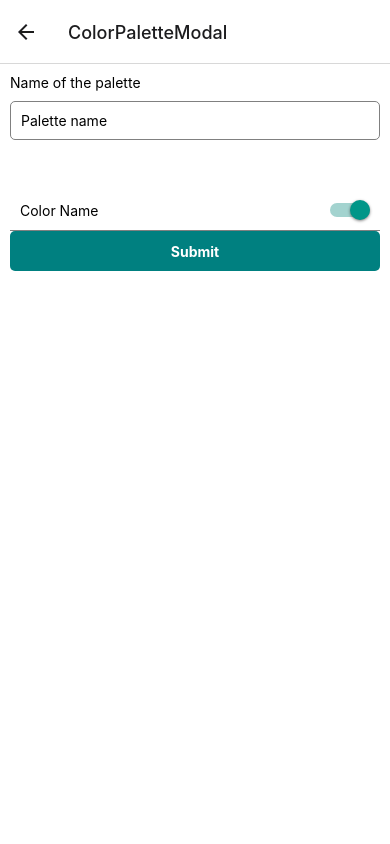
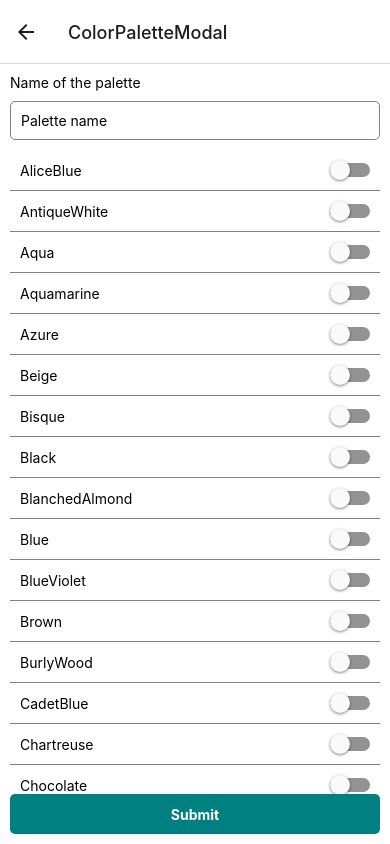
Before and after one commit to leandrodalmolin/fm-react-native, a React Native app: screen /ColorPaletteModal in a window 390 px wide. Built offline with nearby package versions, Linux system fonts and the light colour scheme; no server answers.

Commit message:
Add option to select colours to the colour palette registration

```diff
--- a/screens/ColorPaletteModal.js
+++ b/screens/ColorPaletteModal.js
@@ -8,22 +8,188 @@
   TouchableOpacity,
   Alert,
   Switch,
+  FlatList,
 } from 'react-native';
+
+const COLORS = [
+  { colorName: 'AliceBlue', hexCode: '#F0F8FF' },
+  { colorName: 'AntiqueWhite', hexCode: '#FAEBD7' },
+  { colorName: 'Aqua', hexCode: '#00FFFF' },
+  { colorName: 'Aquamarine', hexCode: '#7FFFD4' },
+  { colorName: 'Azure', hexCode: '#F0FFFF' },
+  { colorName: 'Beige', hexCode: '#F5F5DC' },
+  { colorName: 'Bisque', hexCode: '#FFE4C4' },
+  { colorName: 'Black', hexCode: '#000000' },
+  { colorName: 'BlanchedAlmond', hexCode: '#FFEBCD' },
+  { colorName: 'Blue', hexCode: '#0000FF' },
+  { colorName: 'BlueViolet', hexCode: '#8A2BE2' },
+  { colorName: 'Brown', hexCode: '#A52A2A' },
+  { colorName: 'BurlyWood', hexCode: '#DEB887' },
+  { colorName: 'CadetBlue', hexCode: '#5F9EA0' },
+  { colorName: 'Chartreuse', hexCode: '#7FFF00' },
+  { colorName: 'Chocolate', hexCode: '#D2691E' },
+  { colorName: 'Coral', hexCode: '#FF7F50' },
+  { colorName: 'CornflowerBlue', hexCode: '#6495ED' },
+  { colorName: 'Cornsilk', hexCode: '#FFF8DC' },
+  { colorName: 'Crimson', hexCode: '#DC143C' },
+  { colorName: 'Cyan', hexCode: '#00FFFF' },
+  { colorName: 'DarkBlue', hexCode: '#00008B' },
+  { colorName: 'DarkCyan', hexCode: '#008B8B' },
+  { colorName: 'DarkGoldenRod', hexCode: '#B8860B' },
+  { colorName: 'DarkGray', hexCode: '#A9A9A9' },
+  { colorName: 'DarkGrey', hexCode: '#A9A9A9' },
+  { colorName: 'DarkGreen', hexCode: '#006400' },
+  { colorName: 'DarkKhaki', hexCode: '#BDB76B' },
+  { colorName: 'DarkMagenta', hexCode: '#8B008B' },
+  { colorName: 'DarkOliveGreen', hexCode: '#556B2F' },
+  { colorName: 'Darkorange', hexCode: '#FF8C00' },
+  { colorName: 'DarkOrchid', hexCode: '#9932CC' },
+  { colorName: 'DarkRed', hexCode: '#8B0000' },
+  { colorName: 'DarkSalmon', hexCode: '#E9967A' },
+  { colorName: 'DarkSeaGreen', hexCode: '#8FBC8F' },
+  { colorName: 'DarkSlateBlue', hexCode: '#483D8B' },
+  { colorName: 'DarkSlateGray', hexCode: '#2F4F4F' },
+  { colorName: 'DarkSlateGrey', hexCode: '#2F4F4F' },
+  { colorName: 'DarkTurquoise', hexCode: '#00CED1' },
+  { colorName: 'DarkViolet', hexCode: '#9400D3' },
+  { colorName: 'DeepPink', hexCode: '#FF1493' },
+  { colorName: 'DeepSkyBlue', hexCode: '#00BFFF' },
+  { colorName: 'DimGray', hexCode: '#696969' },
+  { colorName: 'DimGrey', hexCode: '#696969' },
+  { colorName: 'DodgerBlue', hexCode: '#1E90FF' },
+  { colorName: 'FireBrick', hexCode: '#B22222' },
+  { colorName: 'FloralWhite', hexCode: '#FFFAF0' },
+  { colorName: 'ForestGreen', hexCode: '#228B22' },
+  { colorName: 'Fuchsia', hexCode: '#FF00FF' },
+  { colorName: 'Gainsboro', hexCode: '#DCDCDC' },
+  { colorName: 'GhostWhite', hexCode: '#F8F8FF' },
+  { colorName: 'Gold', hexCode: '#FFD700' },
+  { colorName: 'GoldenRod', hexCode: '#DAA520' },
+  { colorName: 'Gray', hexCode: '#808080' },
+  { colorName: 'Grey', hexCode: '#808080' },
+  { colorName: 'Green', hexCode: '#008000' },
+  { colorName: 'GreenYellow', hexCode: '#ADFF2F' },
+  { colorName: 'HoneyDew', hexCode: '#F0FFF0' },
+  { colorName: 'HotPink', hexCode: '#FF69B4' },
+  { colorName: 'IndianRed', hexCode: '#CD5C5C' },
+  { colorName: 'Indigo', hexCode: '#4B0082' },
+  { colorName: 'Ivory', hexCode: '#FFFFF0' },
+  { colorName: 'Khaki', hexCode: '#F0E68C' },
+  { colorName: 'Lavender', hexCode: '#E6E6FA' },
+  { colorName: 'LavenderBlush', hexCode: '#FFF0F5' },
+  { colorName: 'LawnGreen', hexCode: '#7CFC00' },
+  { colorName: 'LemonChiffon', hexCode: '#FFFACD' },
+  { colorName: 'LightBlue', hexCode: '#ADD8E6' },
+  { colorName: 'LightCoral', hexCode: '#F08080' },
+  { colorName: 'LightCyan', hexCode: '#E0FFFF' },
+  { colorName: 'LightGoldenRodYellow', hexCode: '#FAFAD2' },
+  { colorName: 'LightGray', hexCode: '#D3D3D3' },
+  { colorName: 'LightGrey', hexCode: '#D3D3D3' },
+  { colorName: 'LightGreen', hexCode: '#90EE90' },
+  { colorName: 'LightPink', hexCode: '#FFB6C1' },
+  { colorName: 'LightSalmon', hexCode: '#FFA07A' },
+  { colorName: 'LightSeaGreen', hexCode: '#20B2AA' },
+  { colorName: 'LightSkyBlue', hexCode: '#87CEFA' },
+  { colorName: 'LightSlateGray', hexCode: '#778899' },
+  { colorName: 'LightSlateGrey', hexCode: '#778899' },
+  { colorName: 'LightSteelBlue', hexCode: '#B0C4DE' },
+  { colorName: 'LightYellow', hexCode: '#FFFFE0' },
+  { colorName: 'Lime', hexCode: '#00FF00' },
+  { colorName: 'LimeGreen', hexCode: '#32CD32' },
+  { colorName: 'Linen', hexCode: '#FAF0E6' },
+  { colorName: 'Magenta', hexCode: '#FF00FF' },
+  { colorName: 'Maroon', hexCode: '#800000' },
+  { colorName: 'MediumAquaMarine', hexCode: '#66CDAA' },
+  { colorName: 'MediumBlue', hexCode: '#0000CD' },
+  { colorName: 'MediumOrchid', hexCode: '#BA55D3' },
+  { colorName: 'MediumPurple', hexCode: '#9370D8' },
+  { colorName: 'MediumSeaGreen', hexCode: '#3CB371' },
+  { colorName: 'MediumSlateBlue', hexCode: '#7B68EE' },
+  { colorName: 'MediumSpringGreen', hexCode: '#00FA9A' },
+  { colorName: 'MediumTurquoise', hexCode: '#48D1CC' },
+  { colorName: 'MediumVioletRed', hexCode: '#C71585' },
+  { colorName: 'MidnightBlue', hexCode: '#191970' },
+  { colorName: 'MintCream', hexCode: '#F5FFFA' },
+  { colorName: 'MistyRose', hexCode: '#FFE4E1' },
+  { colorName: 'Moccasin', hexCode: '#FFE4B5' },
+  { colorName: 'NavajoWhite', hexCode: '#FFDEAD' },
+  { colorName: 'Navy', hexCode: '#000080' },
+  { colorName: 'OldLace', hexCode: '#FDF5E6' },
+  { colorName: 'Olive', hexCode: '#808000' },
+  { colorName: 'OliveDrab', hexCode: '#6B8E23' },
+  { colorName: 'Orange', hexCode: '#FFA500' },
+  { colorName: 'OrangeRed', hexCode: '#FF4500' },
+  { colorName: 'Orchid', hexCode: '#DA70D6' },
+  { colorName: 'PaleGoldenRod', hexCode: '#EEE8AA' },
+  { colorName: 'PaleGreen', hexCode: '#98FB98' },
+  { colorName: 'PaleTurquoise', hexCode: '#AFEEEE' },
+  { colorName: 'PaleVioletRed', hexCode: '#D87093' },
+  { colorName: 'PapayaWhip', hexCode: '#FFEFD5' },
+  { colorName: 'PeachPuff', hexCode: '#FFDAB9' },
+  { colorName: 'Peru', hexCode: '#CD853F' },
+  { colorName: 'Pink', hexCode: '#FFC0CB' },
+  { colorName: 'Plum', hexCode: '#DDA0DD' },
+  { colorName: 'PowderBlue', hexCode: '#B0E0E6' },
+  { colorName: 'Purple', hexCode: '#800080' },
+  { colorName: 'Red', hexCode: '#FF0000' },
+  { colorName: 'RosyBrown', hexCode: '#BC8F8F' },
+  { colorName: 'RoyalBlue', hexCode: '#4169E1' },
+  { colorName: 'SaddleBrown', hexCode: '#8B4513' },
+  { colorName: 'Salmon', hexCode: '#FA8072' },
+  { colorName: 'SandyBrown', hexCode: '#F4A460' },
+  { colorName: 'SeaGreen', hexCode: '#2E8B57' },
+  { colorName: 'SeaShell', hexCode: '#FFF5EE' },
+  { colorName: 'Sienna', hexCode: '#A0522D' },
+  { colorName: 'Silver', hexCode: '#C0C0C0' },
+  { colorName: 'SkyBlue', hexCode: '#87CEEB' },
+  { colorName: 'SlateBlue', hexCode: '#6A5ACD' },
+  { colorName: 'SlateGray', hexCode: '#708090' },
+  { colorName: 'SlateGrey', hexCode: '#708090' },
+  { colorName: 'Snow', hexCode: '#FFFAFA' },
+  { colorName: 'SpringGreen', hexCode: '#00FF7F' },
+  { colorName: 'SteelBlue', hexCode: '#4682B4' },
+  { colorName: 'Tan', hexCode: '#D2B48C' },
+  { colorName: 'Teal', hexCode: '#008080' },
+  { colorName: 'Thistle', hexCode: '#D8BFD8' },
+  { colorName: 'Tomato', hexCode: '#FF6347' },
+  { colorName: 'Turquoise', hexCode: '#40E0D0' },
+  { colorName: 'Violet', hexCode: '#EE82EE' },
+  { colorName: 'Wheat', hexCode: '#F5DEB3' },
+  { colorName: 'White', hexCode: '#FFFFFF' },
+  { colorName: 'WhiteSmoke', hexCode: '#F5F5F5' },
+  { colorName: 'Yellow', hexCode: '#FFFF00' },
+  { colorName: 'YellowGreen', hexCode: '#9ACD' },
+];
 
 const ColorPaletteModal = ({ navigation }) => {
   const [name, setName] = useState('');
+  const [selectedColors, setSelectedColors] = useState([]);
 
   const handleSubmit = useCallback(() => {
     if (!name) {
       Alert.alert('Please enter a palette name');
+    } else if (selectedColors.length < 3) {
+      Alert.alert('Please add at least 3 colors');
     } else {
       const newColorPalette = {
         paletteName: name,
-        colors: [],
+        colors: selectedColors,
       };
       navigation.navigate('Home', { newColorPalette });
     }
-  }, [name]);
+  }, [name, selectedColors]);
+
+  const handleValueChange = useCallback((value, color) => {
+    if (value === true) {
+      setSelectedColors((colors) => [...colors, color]);
+    } else {
+      setSelectedColors((colors) =>
+        colors.filter(
+          (selectedColor) => selectedColor.colorName !== color.colorName,
+        ),
+      );
+    }
+  }, []);
 
   return (
     <View style={styles.container}>
@@ -34,10 +200,25 @@
         onChangeText={setName}
         placeholder="Palette name"
       />
-      <View style={styles.color}>
-        <Text>Color Name</Text>
-        <Switch value={true} onValueChange={() => {}} />
-      </View>
+      <FlatList
+        data={COLORS}
+        keyExtractor={(item) => item.colorName}
+        renderItem={({ item }) => (
+          <View style={styles.color}>
+            <Text>{item.colorName}</Text>
+            <Switch
+              value={
+                !!selectedColors.find(
+                  (color) => color.colorName === item.colorName,
+                )
+              }
+              onValueChange={(selected) => {
+                handleValueChange(selected, item);
+              }}
+            />
+          </View>
+        )}
+      />
       <TouchableOpacity style={styles.button} onPress={handleSubmit}>
         <Text style={styles.buttonText}>Submit</Text>
       </TouchableOpacity>
@@ -57,7 +238,7 @@
   input: {
     borderColor: 'grey',
     borderWidth: 1,
-    marginBottom: 50,
+    marginBottom: 10,
     padding: 10,
     borderRadius: 5,
   },
```
